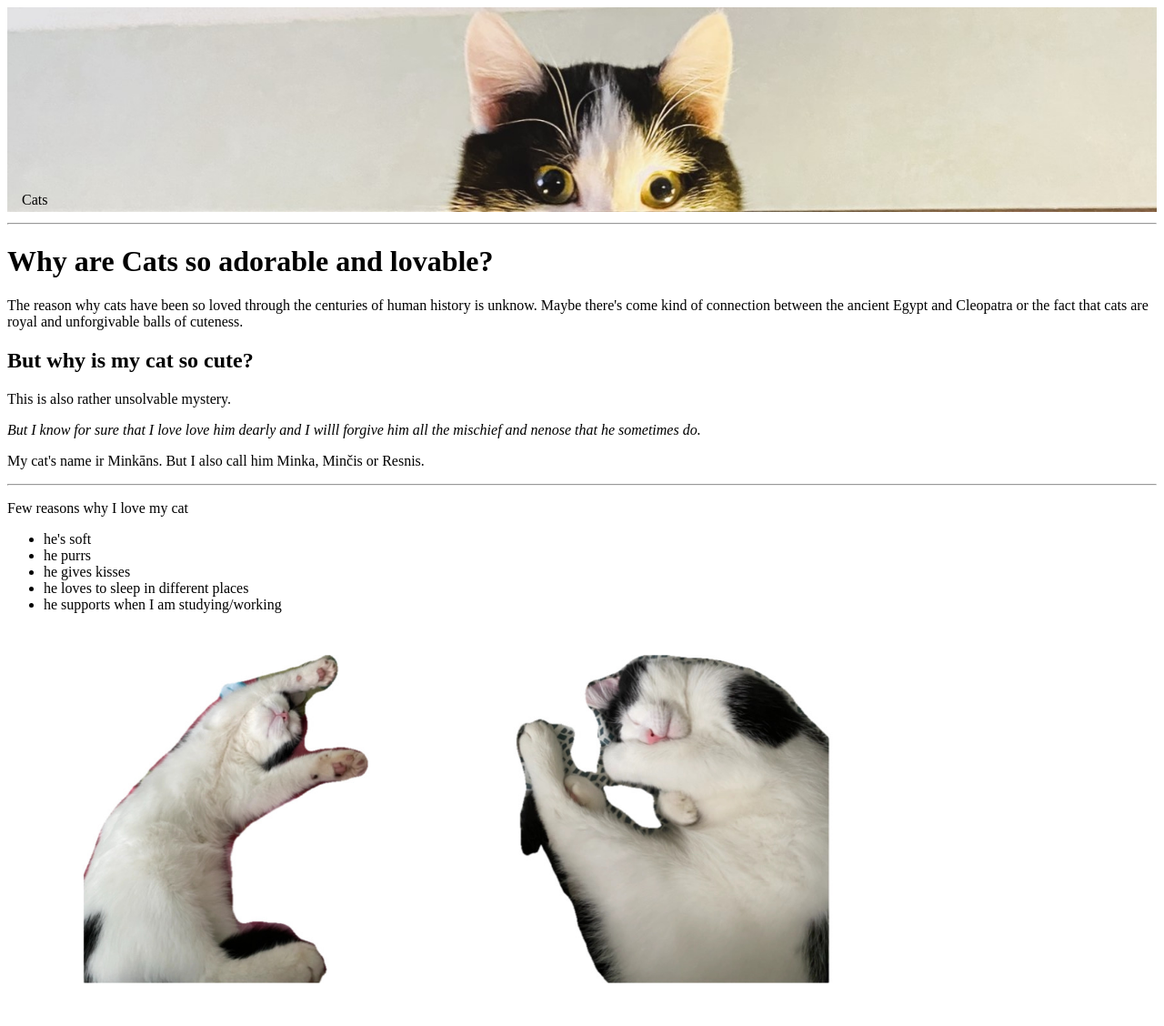
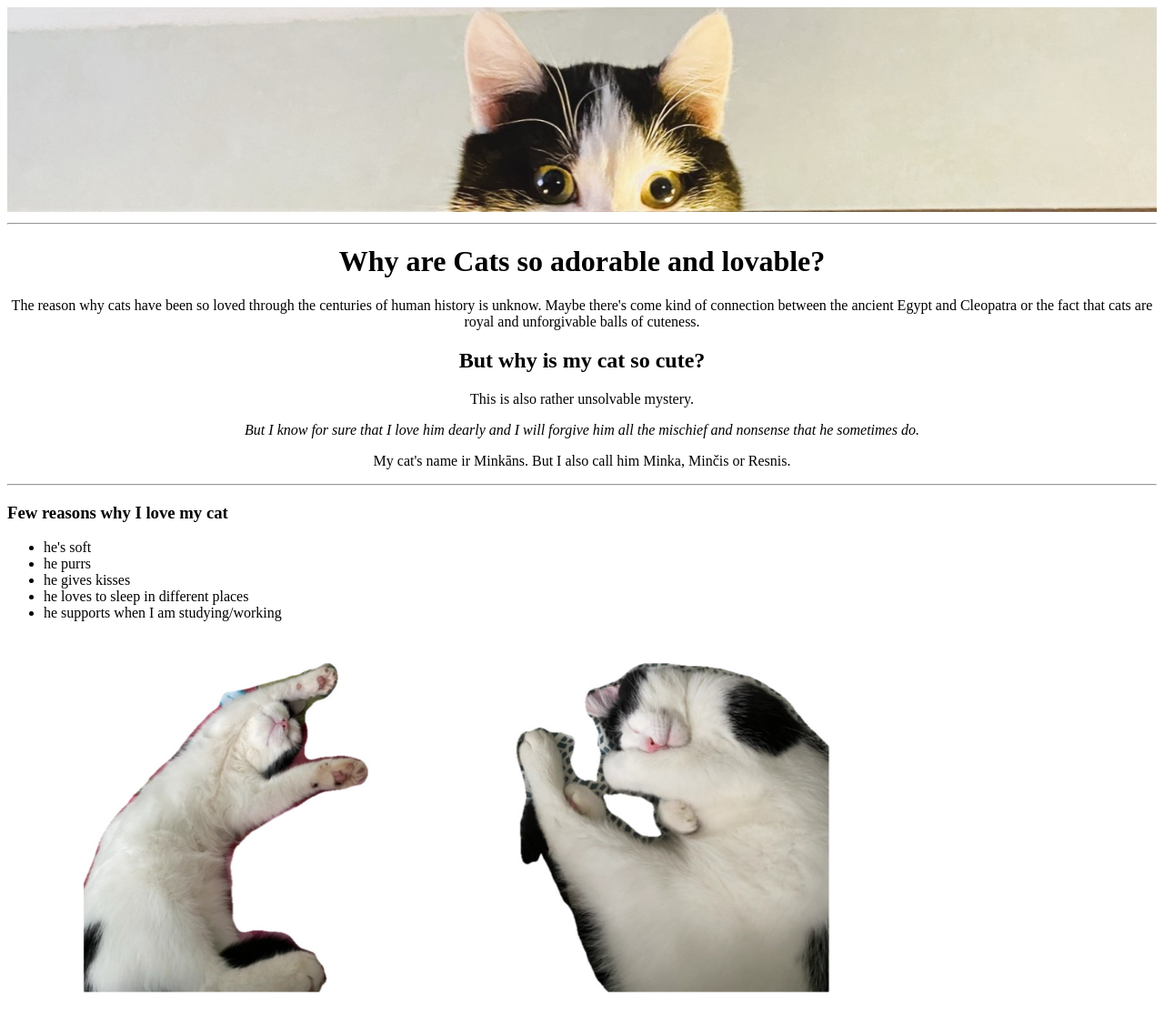
Before and after one commit to zanerrrr/DIP221_Fall22, a plain HTML site: page index.html in a window 1280 px wide. Shown: the top 1128 px of the page at 91% size. Drawn offline with Linux system fonts and the light colour scheme.

Commit message:
added folders

```diff
--- a/index.html
+++ b/index.html
@@ -4,15 +4,15 @@
     <meta charset="utf-8" />
     <meta name="viewport" content="width=device-width" />
     <title>Homework</title>
-    <link rel="stylesheet" href="format.css">
+    <link rel="stylesheet" href="style/format.css">
   </head>
   <body>
     <div class="header">
       <div class="container">
         <div class="eyes">
-          <img src="IMG_1623.JPEG" alt="cateyes" style="width: 100%;">
+          <img src="img/IMG_1623.JPEG" alt="cateyes" style="width: 100%;">
         </div>
-        <div class="bottom-left">Cats</div>
+        <div class="bottom-left"></div>
       </div>
     </div>
     <hr />
@@ -21,10 +21,10 @@
         and Cleopatra or the fact that cats are royal and unforgivable balls of cuteness.</p>
         <h2><strong>But why is my cat so cute?</strong></h2>
         <p>This is also rather unsolvable mystery.</p>
-        <p><em>But I know for sure that I love love him dearly and I willl forgive him all the mischief and nenose that he sometimes do.</em></p>
+        <p><em>But I know for sure that I love him dearly and I will forgive him all the mischief and nonsense that he sometimes do.</em></p>
         <p>My cat's name ir Minkāns. But I also call him Minka, Minčis or Resnis.</p>
         <hr />
-        <p>Few reasons why I love my cat</p>
+        <h3>Few reasons why I love my cat</h3>
         <ul>
           <li>he's soft</li>
           <li>he purrs</li>
@@ -35,17 +35,17 @@
 
         <div class="row">
           <div class="column">
-            <img src="306496039_810095930409311_6799020081293712556_n.jpg" alt="catsleep" style="width: 100%">
+            <img src="img/306496039_810095930409311_6799020081293712556_n.jpg" alt="catsleep" style="width: 100%">
           </div>
           <div class="column">
-            <img src="306007819_622295585962857_6568479640115204361_n.jpg" alt="cutesleep" style="width: 100%">
+            <img src="img/306007819_622295585962857_6568479640115204361_n.jpg" alt="cutesleep" style="width: 100%">
           </div>
           <div class="column">
-            <img src="95DC9E56-14BD-47EC-BB98-2EC7BFADF3E7.jpg" alt="pcsleep" style="width: 100%;">
+            <img src="img/95DC9E56-14BD-47EC-BB98-2EC7BFADF3E7.jpg" alt="pcsleep" aligne="center" style="width: 100%;">
           </div>
         </div>
         <hr />
-        <p>Three reasons why sometimes he is annoying</p>
+        <h3>Three reasons why sometimes he is annoying</h3>
         <ol>
           <li>Meowing</li>
           <li>Pushing things off places</li>
@@ -53,16 +53,16 @@
         </ol>
         <div class="row1">
           <div class="column1">
-            <img src="IMG_4058.JPEG" alt="cat1" style="width: 100%">
+            <img src="img/IMG_4058.JPEG" alt="cat1" style="width: 100%">
           </div>
           <div class="column1">
-            <img src="IMG_0810.JPEG" alt="cat2" style="width: 100%">
+            <img src="img/IMG_0810.JPEG" alt="cat2" style="width: 100%">
           </div>
         </div>
         <hr />
     <a href="https://en.wikipedia.org/wiki/Cat" target="_blank">Click here to read more about cats </a>
       <br>
-    <img src="cat-vector-kitten-calico-cartoon-character_71328-128.jpg" alt="logo">
+    <img src="img/cat-vector-kitten-calico-cartoon-character_71328-128.jpg" alt="logo">
     <br>
     <a href="#sakums">Go to the top</a>
     <hr />
--- a/format.css
+++ b/style/format.css
@@ -3,6 +3,15 @@
     position: relative;
     text-align: left;
     color: black;
+  }
+  p{
+    text-align: center;
+  }
+  h1{
+    text-align: center;
+  }
+  h2{
+    text-align: center;
   }
   .bottom-left {
     position: absolute;
```
Also changed, not shown: img/306007819_622295585962857_6568479640115204361_n.jpg (renamed from 306007819_622295585962857_6568479640115204361_n.jpg), img/306496039_810095930409311_6799020081293712556_n.jpg (renamed from 306496039_810095930409311_6799020081293712556_n.jpg), img/95DC9E56-14BD-47EC-BB98-2EC7BFADF3E7.jpg (renamed from 95DC9E56-14BD-47EC-BB98-2EC7BFADF3E7.jpg), img/IMG_0810.JPEG (renamed from IMG_0810.JPEG), img/IMG_1034.JPEG (renamed from IMG_1034.JPEG), img/IMG_1623.JPEG (renamed from IMG_1623.JPEG), img/IMG_4058.JPEG (renamed from IMG_4058.JPEG), img/IMG_58.JPEG (renamed from IMG_58.JPEG), img/cat-vector-kitten-calico-cartoon-character_71328-128.jpg (renamed from cat-vector-kitten-calico-cartoon-character_71328-128.jpg).
